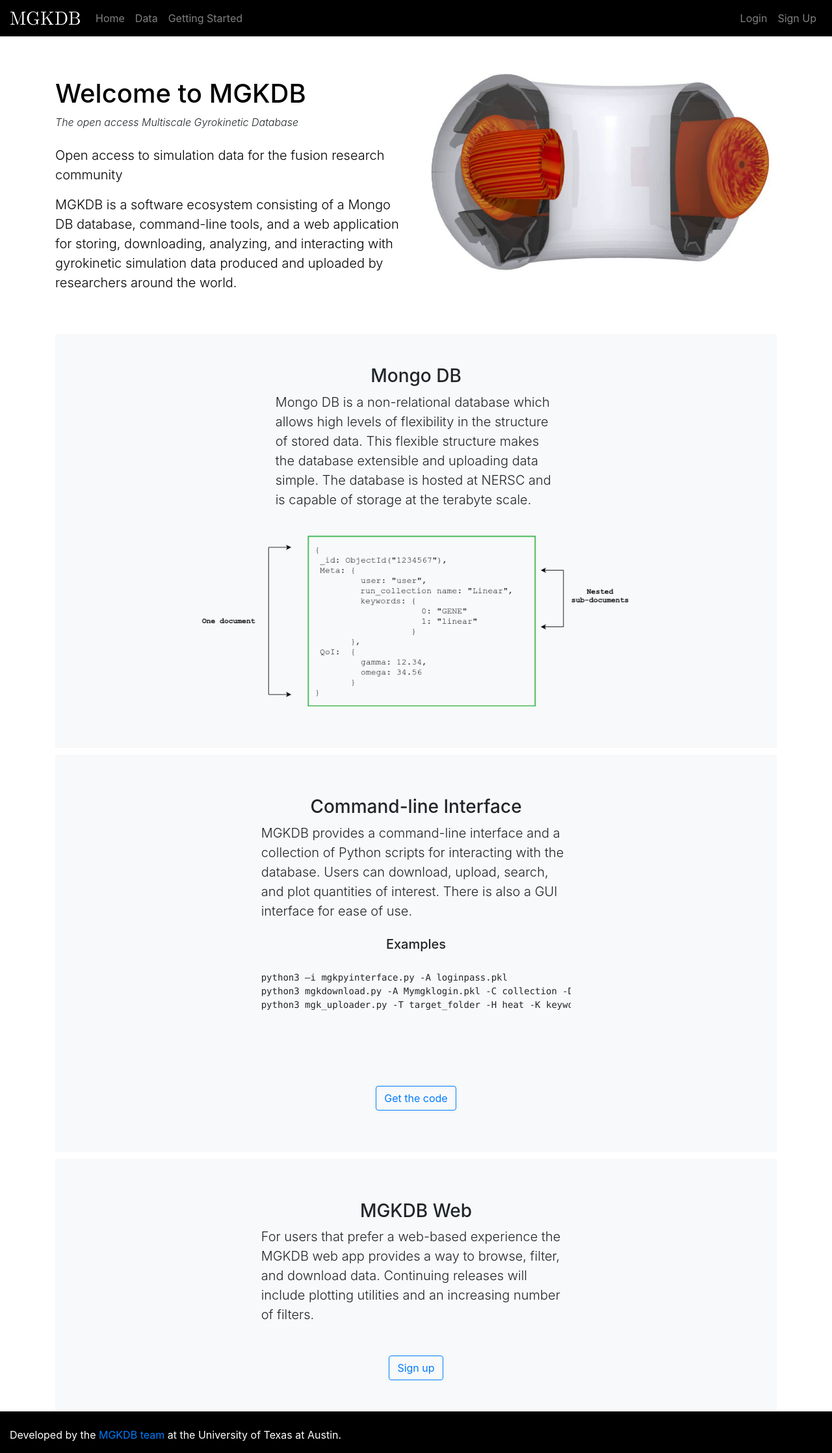
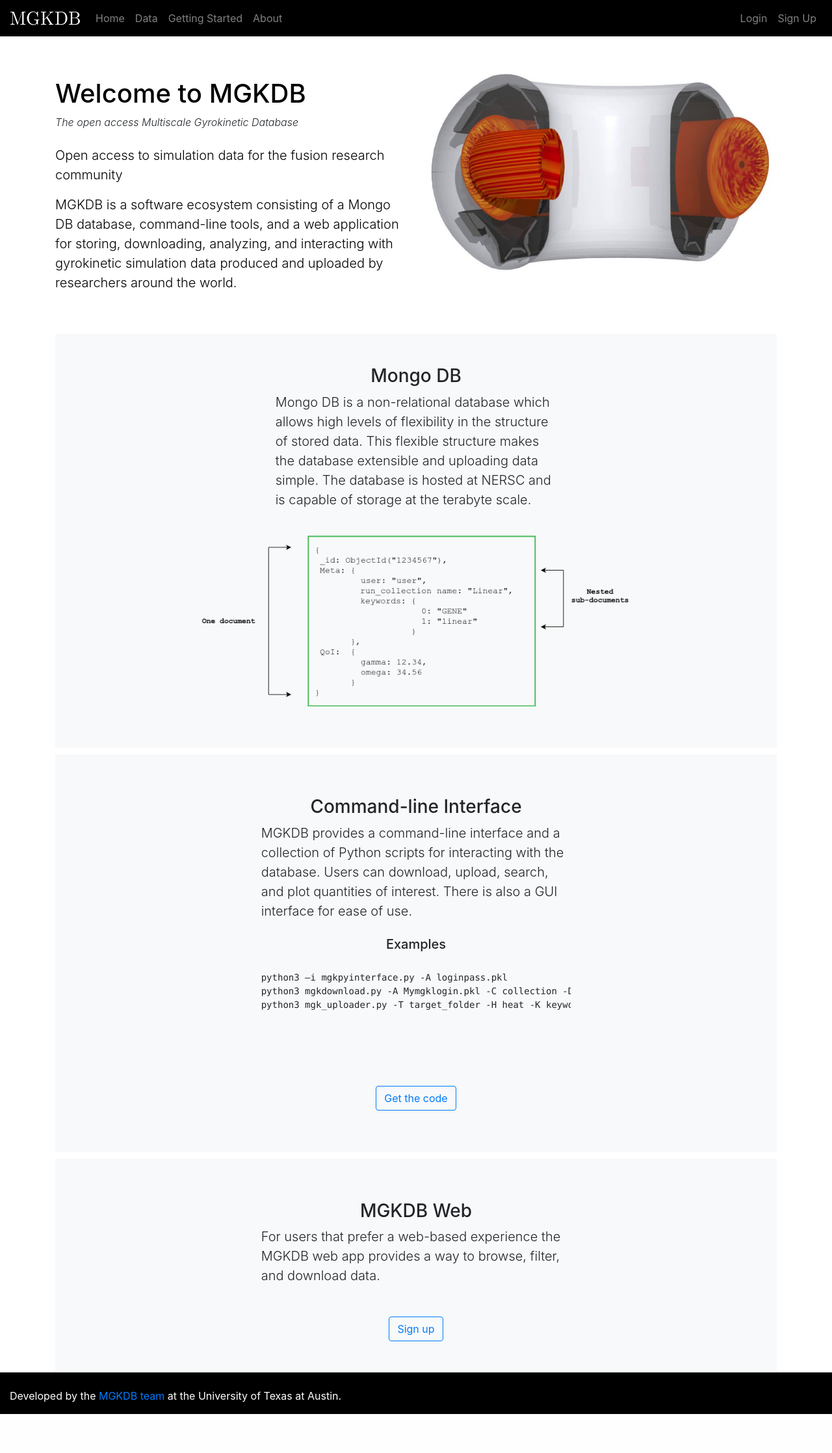
Before and after one commit to Salazar-99/MGKDB-Web, a Flask app: page / in a window 1280 px wide. Shown: the whole page at 65% size. After the commit the page ends 2176 px from the top, so only its background shows below. Run offline with Flask 2, Linux system fonts and the light colour scheme; some libraries are stand-ins or nearby versions.

Commit message:
Download fixed, plots working, added blank Getting Started and About pages

```diff
--- a/App/app/main/views.py
+++ b/App/app/main/views.py
@@ -214,7 +214,7 @@
                     filters.update({field.id: {"$gt": float(field.data)}})
     return filters
 
-#TODO: Fiz zip not opening after download, possibly an encoding issue
+#TODO: Fix zip not opening after download, possibly an encoding issue
 #Route for downloading run by id
 @main.route('/download/<collection_name>/<_id>', methods=['GET'])
 def download(collection_name, _id):
@@ -281,6 +281,7 @@
         for root, dirs, files in os.walk(path):
             for file in files:
                 zf.write(os.path.join(root, file))
+        zf.close()
 
     return send_file(zip_path, mimetype='application/zip', as_attachment=True)
 
--- a/App/app/templates/base.html
+++ b/App/app/templates/base.html
@@ -34,6 +34,9 @@
                     <li class="nav-item">
                         <a class="nav-link" href="/">Getting Started</a>
                     </li>
+                    <li class="nav-item">
+                        <a class="nav-link" href="/">About</a>
+                    </li>
                 </ul>
                 <!-- Log In/Sign Up logic depending on logged_in-->
                 <ul class="navbar-nav ml-auto">
--- a/App/app/templates/index.html
+++ b/App/app/templates/index.html
@@ -95,7 +95,7 @@
       <div class="row justify-content-center">
         <div class="col-md-8">
           <p class="lead mb-0 text-md-left">
-            For users that prefer a web-based experience the MGKDB web app provides a way to browse, filter, and download data. Continuing releases will include plotting utilities and an increasing number of filters.
+            For users that prefer a web-based experience the MGKDB web app provides a way to browse, filter, and download data.
           </p>
         </div>
       </div>
```
Also changed, not shown: App/app/templates/data.html (+5 -5 lines), README.md.
